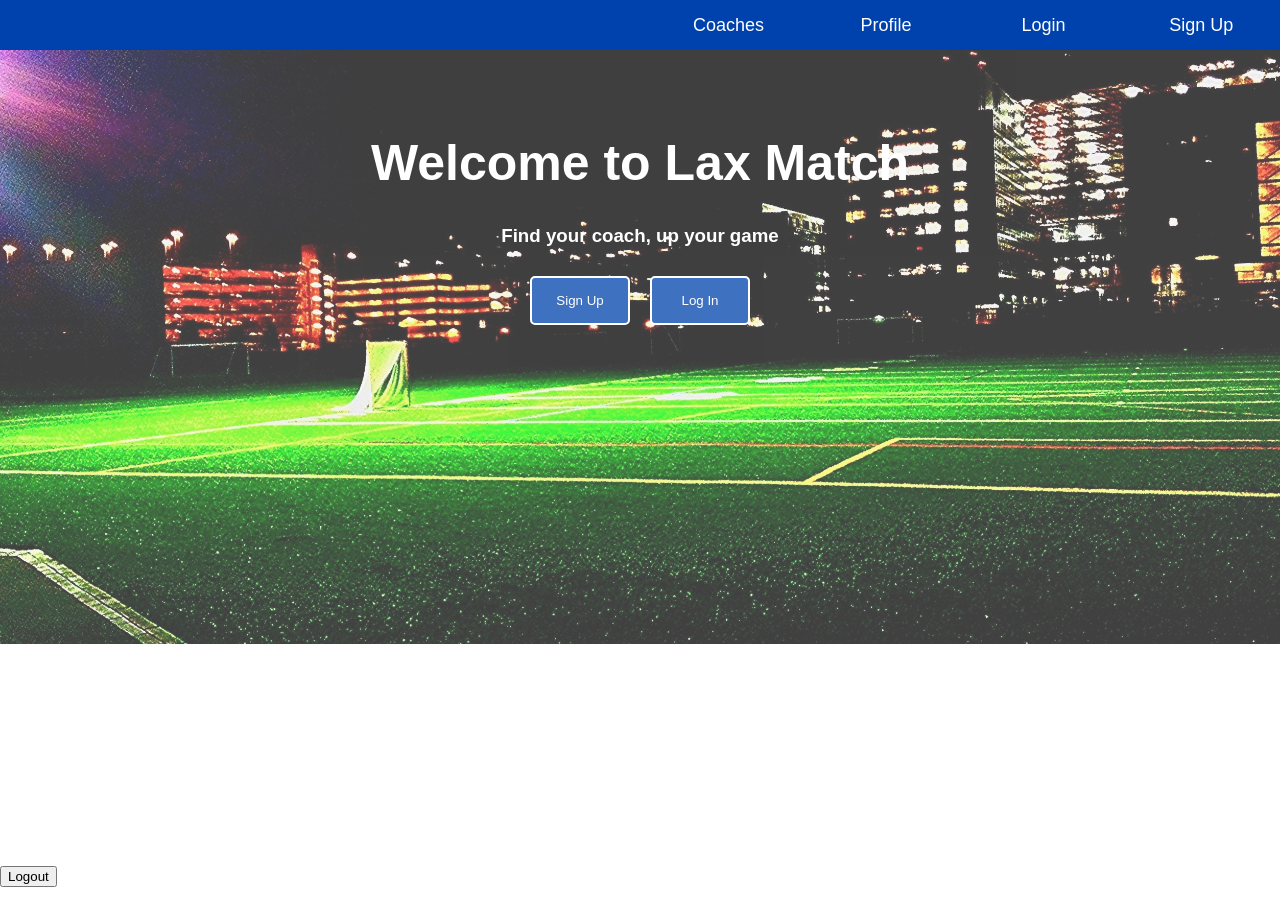
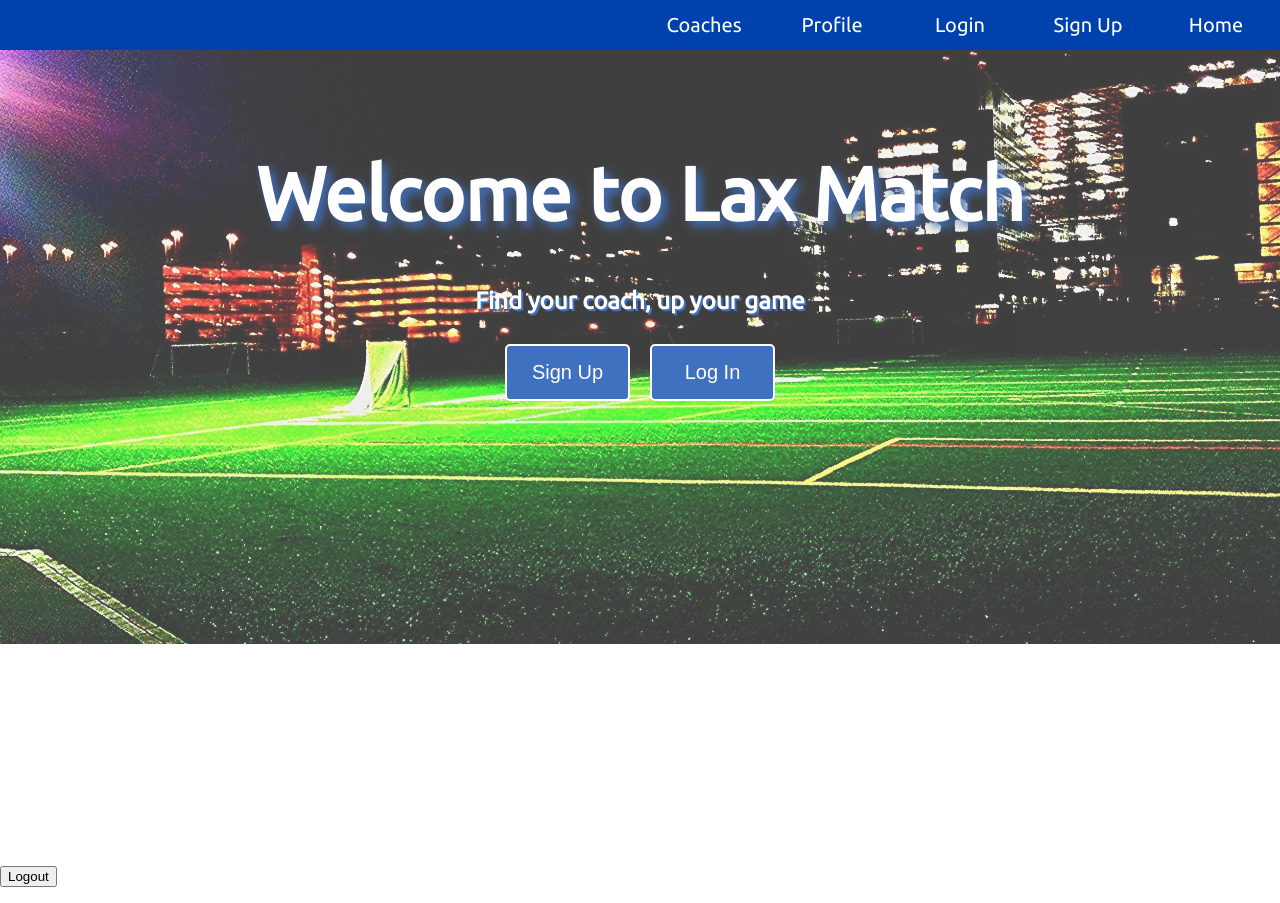
Before and after one commit to aammon14/laxmatch, a React (Create React App) app: page / in a window 1280 px wide. Built offline with nearby package versions, Linux system fonts and the light colour scheme; no server answers.

Commit message:
added home css

```diff
--- a/public/index.html
+++ b/public/index.html
@@ -20,6 +20,7 @@
       Learn how to configure a non-root public URL by running `npm run build`.
     -->
     <title>LaxMatch</title>
+    <link href="https://fonts.googleapis.com/css?family=Ubuntu" rel="stylesheet">
   </head>
   <body>
     <noscript>
--- a/src/App.css
+++ b/src/App.css
@@ -16,28 +16,25 @@
 .nav_links {
   /*margin: auto 35px;*/
   text-decoration: none;
-  width: 12%;
+  width: 10%;
   text-align: center;
-  margin: auto 2px;
-}
-.nav_container {
-  width: 40vw;
-  display: flex;
+  margin: auto 0;
 }
 .nav_none {
   text-decoration: none;
   color: white;
-  font-size: 18px;
-  font-weight: 200;
+  font-size: 20px;
+  font-weight: 300;
 }
 .nav_none:hover {
   text-decoration: none;
   color: white;
-  font-size: 18px;
+  font-size: 22px;
   font-weight: 800;
 }
 body {
   margin-top: 50px;
+  font-family: 'Ubuntu', sans-serif;
 }
 
 /*Home page*/
@@ -48,20 +45,33 @@ body {
   background-image: url('./images/background.jpg');
   background-size: contain;
   opacity: 0.75;
+  text-shadow: 2px 2px #0042ad;
   background-repeat: no-repeat;
 }
 .homeTitle {
   padding-top: 50px;
 }
 .homeTitle h1 {
-  font-size: 50px;
+  text-shadow:5px 5px 10px #0042ad;
+  font-size: 75px;
 }
-.homeButtons button {
-  width: 100px;
+.homeButtons {
+  width: 125px;
   margin: 10px;
   padding: 15px;
   border-radius: 5px;
   border: 2px solid white;
   background: #0042ad;
   color: white;
+  font-size: 20px;
 }
+.homeButtons:hover {
+  width: 125px;
+  margin: 10px;
+  padding: 15px;
+  border-radius: 5px;
+  border: 2px solid #0042ad;
+  background: white;
+  color: #0042ad;
+  font-size: 20px;
+}
--- a/src/App.js
+++ b/src/App.js
@@ -6,9 +6,8 @@ import Login from "./components/Login";
 import Signup from "./components/Signup";
 import Nav from "./components/Nav";
 import Profile from "./components/Profile";
-// import CoachList from "./componenets/CoachList";
+import CoachList from "./components/CoachList";
 // import CoachPortal from "./components/CoachPortal";
-// import PlayerProfile from "./components/PlayerProfile";
 // import Message from "./components/Message";
 import TokenService from "./services/TokenService";
 import "./App.css";
@@ -187,6 +186,21 @@ class App extends Component {
                 );
               }}
             />
+            <Route
+              exact path="/coaches"
+              render={props => {
+                return (
+                  <div>
+                    <Nav />
+                    <CoachList
+                      {...props}
+                      users={this.state.users}
+                      coachInfo={this.state.coachInfo}
+                    />
+                  </div>
+                )
+              }}
+            />
           </Switch>
         </BrowserRouter>
 
--- a/src/components/CoachList.jsx
+++ b/src/components/CoachList.jsx
@@ -0,0 +1,14 @@
+import React, { Component } from 'react'
+
+export default class CoachList extends Component {
+  constructor(props) {
+    super(props);
+  }
+  render() {
+    return (
+      <div>
+        <h1>LaxMatch Coaches</h1>
+      </div>
+    )
+  }
+}
--- a/src/components/Home.jsx
+++ b/src/components/Home.jsx
@@ -7,11 +7,11 @@ export default class Home extends Component {
       <div className='homePage'>
         <div className='homeTitle'>
           <h1>Welcome to Lax Match</h1>
-          <h3>Find your coach, up your game</h3>
+          <h2>Find your coach, up your game</h2>
         </div>
-        <div className='homeButtons'>
-          <Link to="/signup"><button>Sign Up</button></Link>
-          <Link to="/login"><button>Log In</button></Link>
+        <div>
+          <Link to="/signup"><button className='homeButtons'>Sign Up</button></Link>
+          <Link to="/login"><button className='homeButtons'>Log In</button></Link>
         </div>
       </div>
     )
--- a/src/components/Nav.jsx
+++ b/src/components/Nav.jsx
@@ -6,7 +6,7 @@ class Nav extends Component {
     return (
       <div className="nav_bar">
         <div className="nav_links">
-          <Link className="nav_none" to="/">
+          <Link className="nav_none" to="/coaches">
             Coaches
           </Link>
         </div>
@@ -25,6 +25,11 @@ class Nav extends Component {
             Sign Up
           </Link>
         </div>
+        <div className="nav_links">
+          <Link className="nav_none" to="/">
+            Home
+          </Link>
+        </div>
       </div>
     );
   }
```
